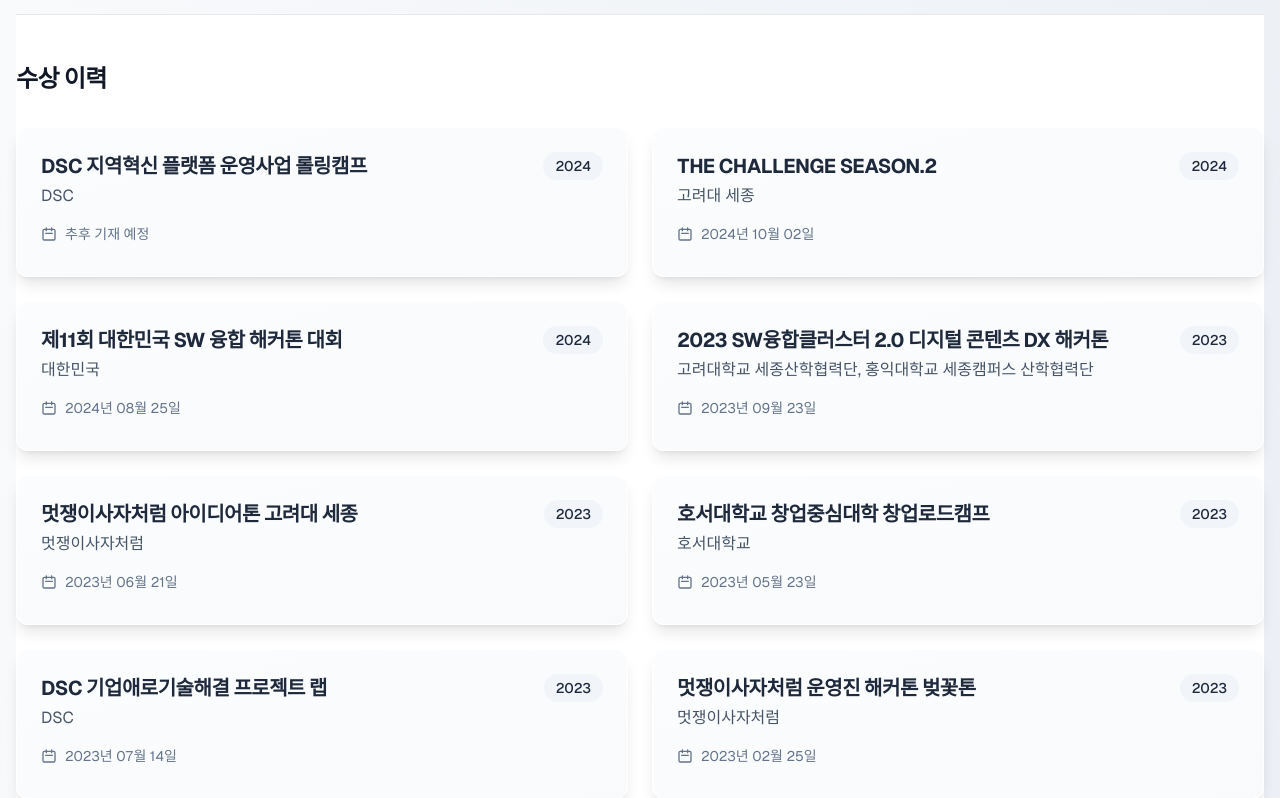
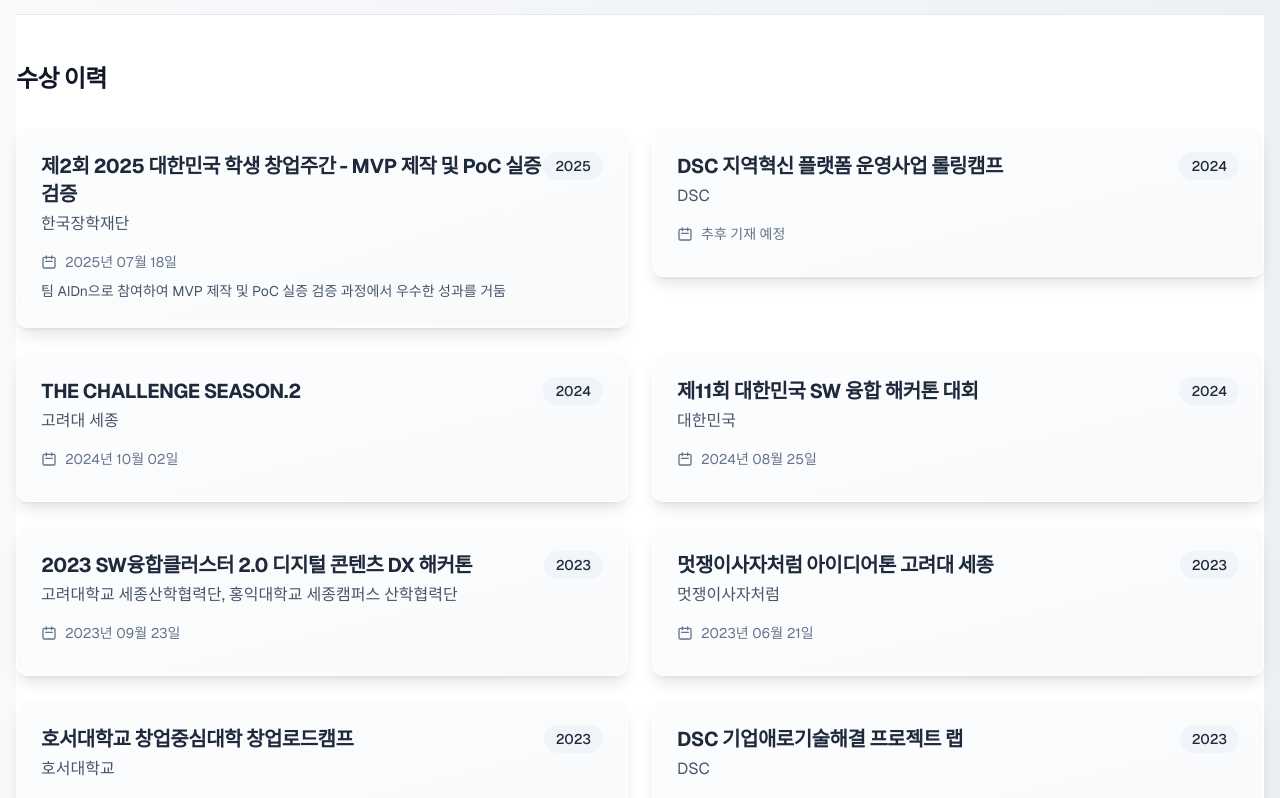
Before and after one commit to sjwoo1999/my-portfolio, a Next.js app: page / in a window 1280 px wide. Shown: the part 6160-6958 px from the top of the page. Built offline with nearby package versions, Linux system fonts and the light colour scheme.

Commit message:
feat: add 2025 Korea Student Startup Week award

```diff
--- a/components/TabContent.tsx
+++ b/components/TabContent.tsx
@@ -99,6 +99,9 @@
       { title: { ko: '제11회 대한민국 SW 융합 해커톤 대회', en: '11th Korea SW Convergence Hackathon' }, award: { ko: '우수상', en: 'Excellence Award' }, organization: { ko: '대한민국', en: 'Korea' }, year: { ko: '2024', en: '2024' }, awardDate: { ko: '2024년 08월 25일', en: 'Aug 25, 2024' }, description: { ko: '', en: '' } },
       { title: { ko: 'THE CHALLENGE SEASON.2', en: 'THE CHALLENGE SEASON.2' }, award: { ko: '우수상', en: 'Excellence Award' }, organization: { ko: '고려대 세종', en: 'KU Sejong' }, year: { ko: '2024', en: '2024' }, awardDate: { ko: '2024년 10월 02일', en: 'Oct 2, 2024' }, description: { ko: '', en: '' } },
       { title: { ko: 'DSC 지역혁신 플랫폼 운영사업 롤링캠프', en: 'DSC Regional Innovation Platform Operation Project Rolling Camp' }, award: { ko: '우수상', en: 'Excellence Award' }, organization: { ko: 'DSC', en: 'DSC' }, year: { ko: '2024', en: '2024' }, awardDate: { ko: '추후 기재 예정', en: 'TBD' }, description: { ko: '', en: '' } },
+    ],
+    '2025': [
+      { title: { ko: '제2회 2025 대한민국 학생 창업주간 - MVP 제작 및 PoC 실증 검증', en: '2nd 2025 Korea Student Startup Week - MVP Production and PoC Verification' }, award: { ko: '대상', en: 'Grand Prize' }, organization: { ko: '한국장학재단', en: 'Korea Student Aid Foundation' }, year: { ko: '2025', en: '2025' }, awardDate: { ko: '2025년 07월 18일', en: 'Jul 18, 2025' }, description: { ko: '팀 AIDn으로 참여하여 MVP 제작 및 PoC 실증 검증 과정에서 우수한 성과를 거둠', en: 'Participated as Team AIDn, achieving excellent results in MVP production and PoC verification process' } },
     ],
   };
 
```
